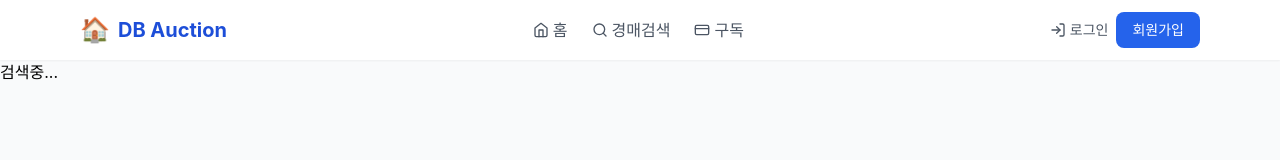
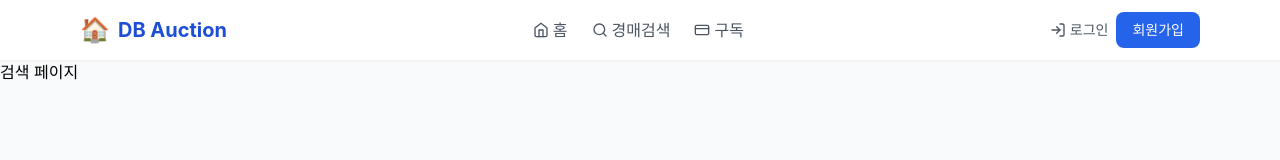
Before and after one commit to jkb1011-sketch/ai-auction-platform, a Next.js app: page /search in a window 1280 px wide. Shown: the top 160 px of the page. Built offline with nearby package versions, Linux system fonts and the light colour scheme; no server answers.

Commit message:
Update page.tsx

```diff
--- a/app/search/page.tsx
+++ b/app/search/page.tsx
@@ -4,8 +4,7 @@ import { useSearchParams } from 'next/navigation'
 
 function SearchContent() {
   const searchParams = useSearchParams()
-  const searchType = searchParams.get('type') === 'full' ? 'full' : 'case'
-  return <div>검색중...</div>
+  return <div>검색 페이지</div>
 }
 
 export default function SearchPage() {
```
